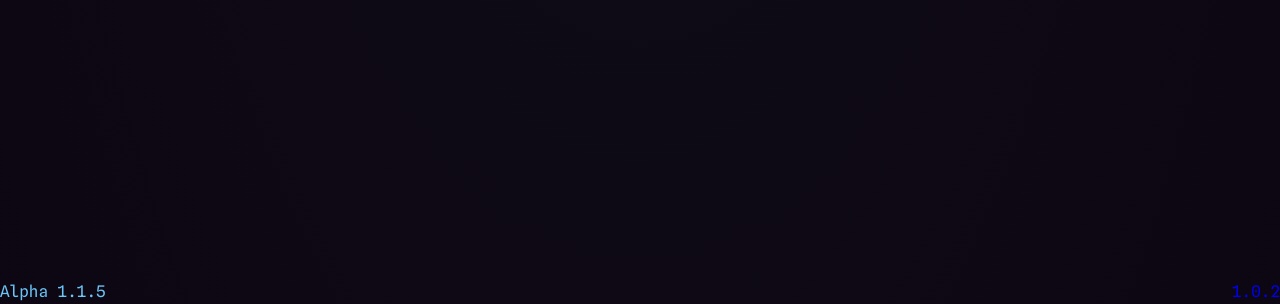
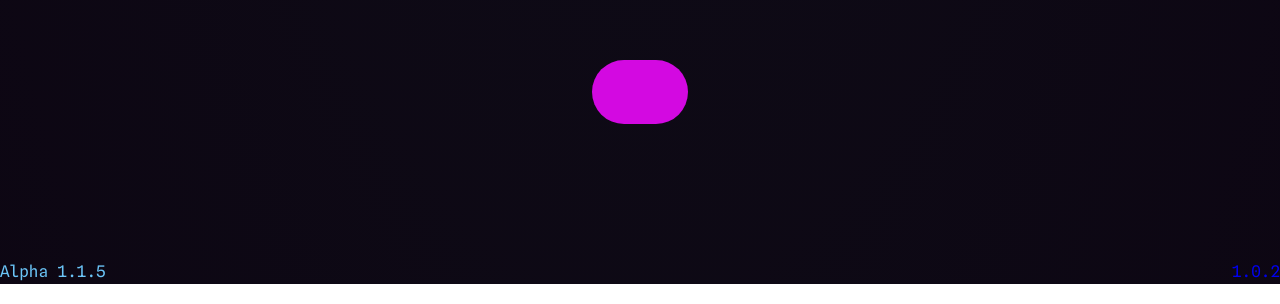
Before and after one commit to Winbisid/circle_motion_portfolio, a React (Vite) app: page / in a window 1280 px wide. Shown: the part 4740-5044 px from the top of the page. Built offline with nearby package versions, Linux system fonts and the light colour scheme.

Commit message:
bouncing ball

```diff
--- a/src/components/textPortfolio/Ongoing/DoingNow.tsx
+++ b/src/components/textPortfolio/Ongoing/DoingNow.tsx
@@ -145,7 +145,8 @@ export default function DoingNow() {
       ) : (
         // <CanvasView setView3D={setView3D} />
         <div onClick={() => setView3D(true)}>
-          <h2>Click to 3D</h2>
+          {/* <h2>Click to 3D</h2> */}
+          <ClickTo3D />
         </div>
       )}
     </div>
@@ -269,7 +270,7 @@ export const PortalApp = (/*{ setView3D }*/) => (
   <Canvas
     camera={{ fov: 75, position: [0, 0, 20] }}
     eventSource={document.getElementById("root")}
-    eventPrefix="client"
+    // eventPrefix="client"
   >
     {/* <color attach="background" args={["#050810"]} /> */}
     <color attach="background" args={["#171e2f"]} />
@@ -291,8 +292,55 @@ export const PortalApp = (/*{ setView3D }*/) => (
     {/* <Frame id="02" name="tea" author="Omar Faruq Tawsif"> */}
     <Frame id="02" name="model" author="" bg="#cf59e6">
       {/* <Gltf src="fiesta_tea-transformed.glb" position={[0, -2, -3]} /> */}
-      <Gltf src="/compressed.glb" position={[0, -2, -3]} />
-      {/* <CanvasView setView3D={() => console.log("")} /> */}
+      {/* <Gltf src="/compressed.glb" position={[0, -2, -3]} /> */}
+      <spotLight
+        position={[-100, -100, -100]}
+        intensity={0.2}
+        angle={0.3}
+        penumbra={1}
+      />
+      <hemisphereLight
+        color="white"
+        groundColor="#ff0f00"
+        position={[-7, 25, 13]}
+        intensity={1}
+      />
+      <Suspense fallback={null}>
+        <Bounds margin={1.2}>
+          {/* <Bounds fit clip observe margin={1.2}> */}
+          {/* <SelectToZoom> */}
+          <Model
+            name="Headphones"
+            position={[20, 2, 4]}
+            rotation={[1, 0, -1]}
+          />
+          <Model
+            name="Notebook"
+            position={[-21, -15, -13]}
+            rotation={[2, 0, 1]}
+          />
+          <Model
+            name="Rocket003"
+            position={[18, 15, -25]}
+            rotation={[1, 1, 0]}
+          />
+          {/* </SelectToZoom> */}
+        </Bounds>
+        <ContactShadows
+          rotation-x={Math.PI / 2}
+          position={[0, -35, 0]}
+          opacity={0.2}
+          width={200}
+          height={200}
+          blur={1}
+          far={50}
+        />
+      </Suspense>
+      {/* <OrbitControls
+        makeDefault
+        minPolarAngle={0}
+        maxPolarAngle={Math.PI / 1.75}
+      /> */}
     </Frame>
     {/* <Frame
       id="03"
@@ -382,6 +430,25 @@ function Frame({
     </group>
   );
 }
+//!!!!!!!!!!!!!!!!!!!!!!!!!!!!!!!!!!!!!!!!!!!
+//!!!!!!!!!!!!!!!!!!!!!!!!!!!!!!!!!!!!
+// TRY TO INCORPORATE SelectToZoom INTO Frame COMPONENT ABOVE -> children etc. match
+// function SelectToZoom({ children }) {
+//   const api = useBounds();
+//   return (
+//     <group
+//       onClick={(e) => (
+//         e.stopPropagation(), e.delta <= 2 && api.refresh(e.object).fit()
+//       )}
+//       onPointerMissed={(e) => e.button === 0 && api.refresh().fit()}
+//     >
+//       {children}
+//       {/* <Text>exit</Text> */}
+//     </group>
+//   );
+// }
+//!!!!!!!!!!!!!!!!!!!!!!!!!!!!!!!!!!!!
+//!!!!!!!!!!!!!!!!!!!!!!!!!!!!!!!!!!!!!!!!!!!!!
 
 function Rig({
   position = new THREE.Vector3(0, 0, 2),
@@ -407,3 +474,56 @@ function Rig({
 // https://codesandbox.io/s/btsbj?file=/src/App.js -> for change color on snap(select)
 // https://codesandbox.io/s/9m4tpc?file=/src/App.js -> portal
 // https://codesandbox.io/s/react-spring-animations-6hi1y?file=/src/Canvas.js -> spring animation could be for exit and enter - need only the scene
+
+import { motion } from "framer-motion";
+
+function ClickTo3D() {
+  const transitionValues = {
+    // duration: 0.8,
+    duration: 0.8,
+    yoyo: Infinity,
+    ease: "easeOut",
+  };
+
+  const ballStyle = {
+    display: "block",
+    width: "5rem",
+    height: "5rem",
+    // backgroundColor: "white",
+    backgroundColor: "#d309e1",
+    borderRadius: "5rem",
+    marginRight: "auto",
+    marginLeft: "auto",
+  };
+
+  return (
+    <motion.span
+      // {/* <h2>Click to 3D</h2> */}
+      style={ballStyle}
+      transition={{
+        y: transitionValues,
+        width: transitionValues,
+        height: transitionValues,
+      }}
+      animate={{
+        // y: ["2rem", "8rem", "10rem"],
+        // x: [null],
+        y: ["50rem", "8rem", "50rem"],
+        width: ["5rem", "5rem", "6rem"],
+        height: ["5rem", "5rem", "4rem"],
+      }}
+      whileHover={{
+        scale: 1.2,
+        transition: { duration: 1 },
+      }}
+    >
+      <motion.span
+        initial={{ visibility: "hidden" }}
+        whileHover={{ visibility: "visible" }}
+        //implement visibility scaling from transparent to opaque
+      >
+        What's in here?
+      </motion.span>
+    </motion.span>
+  );
+}
```
